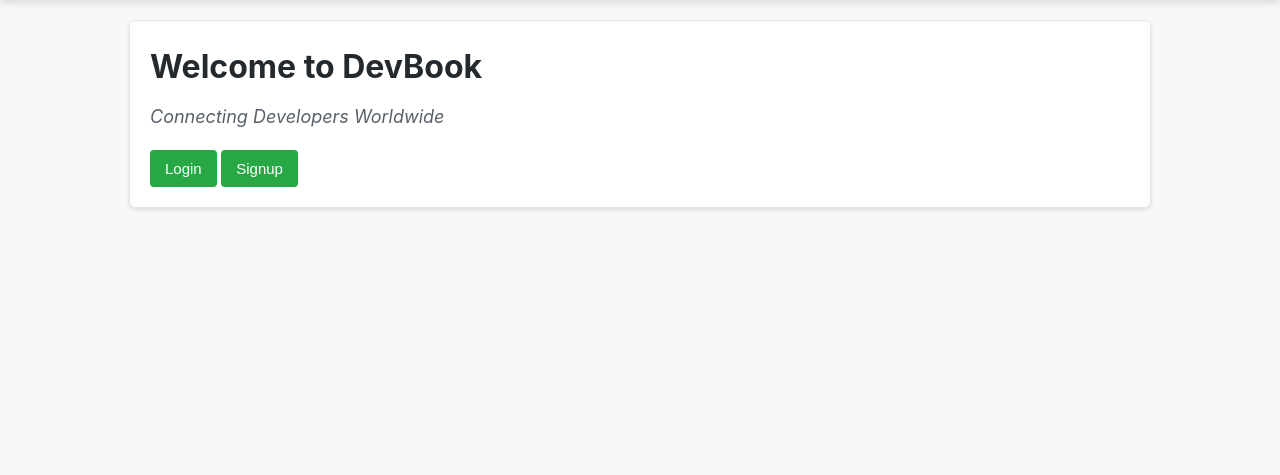
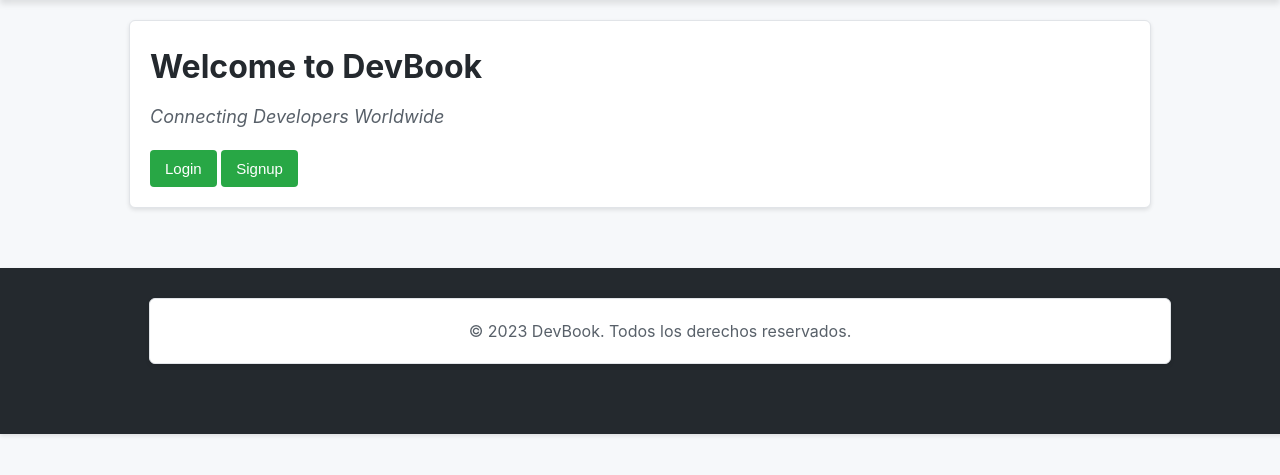
Before and after one commit to facuzavaleta/DevBook, a Django app: page / in a window 1280 px wide. Shown: the part 58-533 px from the top of the page. Run offline with Django 4.2, Linux system fonts and the light colour scheme.

Commit message:
agregado footer

```diff
--- a/devbook/templates/base.html
+++ b/devbook/templates/base.html
@@ -31,5 +31,10 @@
         {% endblock %}
     </div>
 
+    <footer>
+        <div class="container">
+            <p>&copy; 2023 DevBook. Todos los derechos reservados.</p>
+        </div>
+    </footer>
 </body>
 </html>
--- a/static/css/styles.css
+++ b/static/css/styles.css
@@ -431,3 +431,24 @@ li .enter-btn a,
 .project-card .comment-btn {
     margin: 20px;
 }
+
+/* Estilo del footer */
+footer {
+    background-color: #24292e; /* Color de fondo similar al de la barra de navegación de GitHub */
+    color: #ffffff; /* Color del texto en el footer */
+    padding: 10px 20px; /* Espaciado interno en el footer */
+    text-align: center;
+    /* position: fixed; */
+    bottom: 0;
+    width: 100%;
+    box-shadow: 0 2px 4px rgba(0, 0, 0, 0.1); /* Sombra en el footer */
+}
+
+footer p {
+    margin: 0;
+}
+
+/* Añadir un poco de espacio adicional para evitar solapamientos */
+.container {
+    margin-bottom: 60px; /* Ajusta este valor según sea necesario */
+}
```
Also changed, not shown: db.sqlite3.
